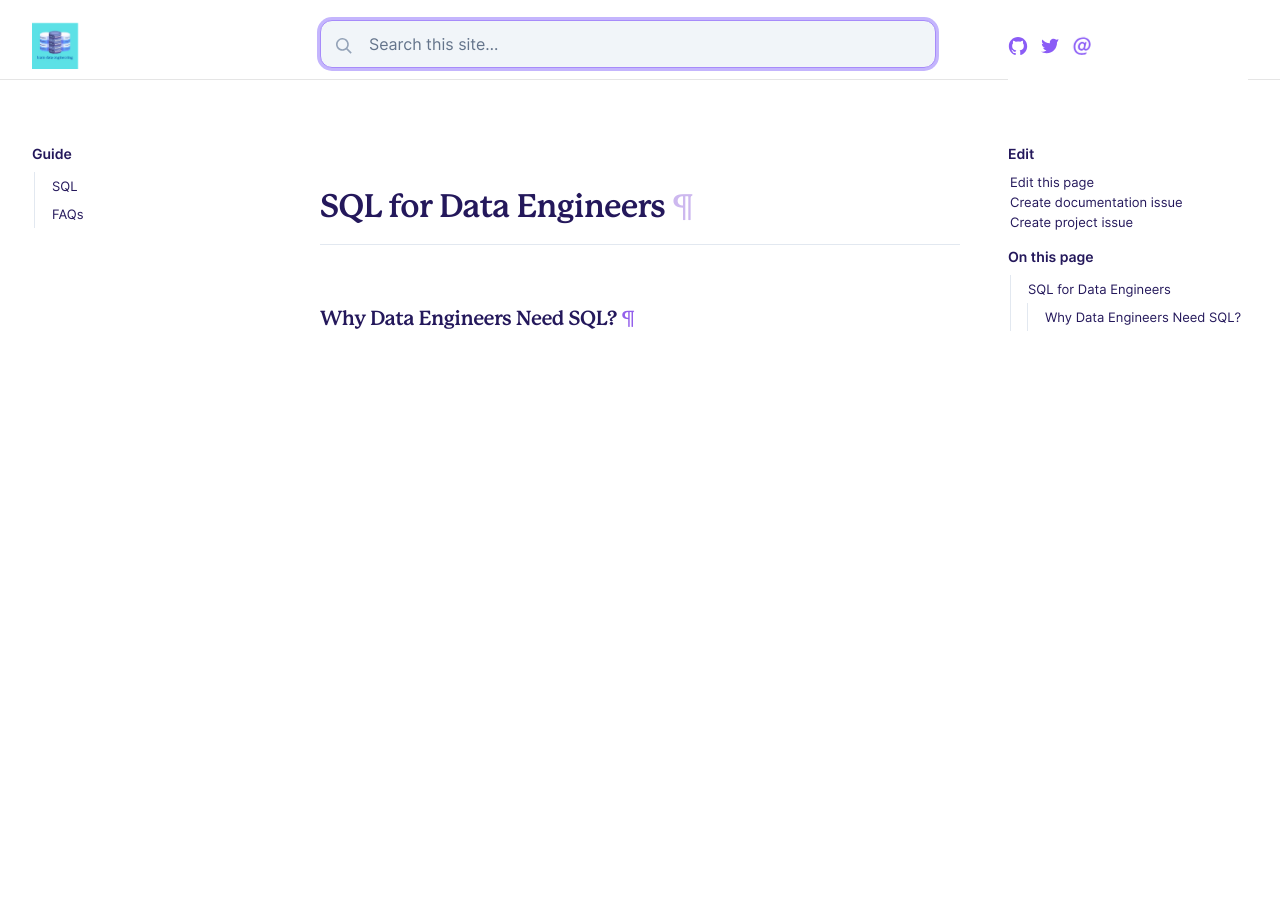
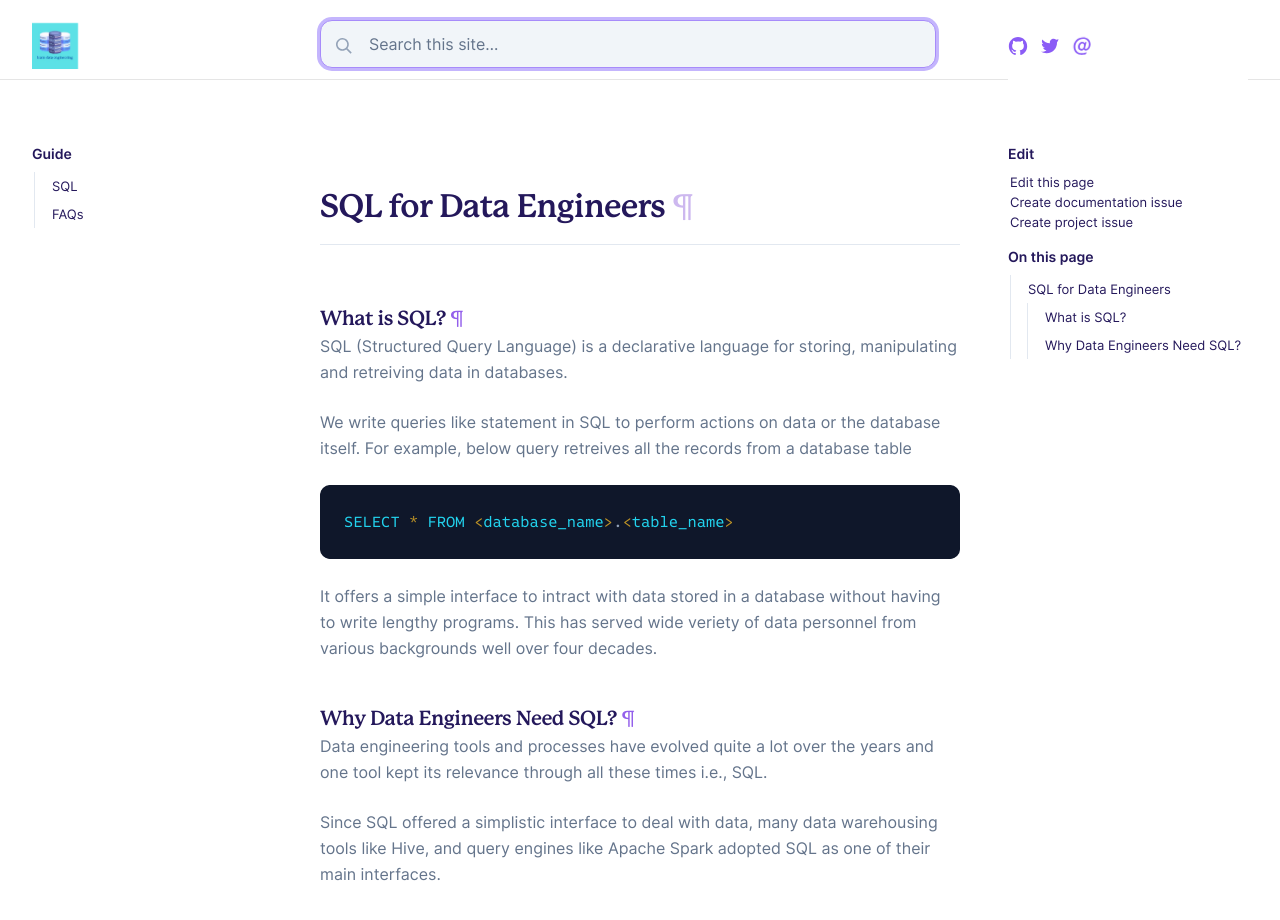
Before and after one commit to learndataengineering/learndataengineering.guide, a Jekyll site: the page built from _docs/sql.md, in a window 1280 px wide and 1055 px high. Shown: the top 920 px of the window. Built offline with Jekyll 4.4.1, drawn with Linux system fonts in a browser that asks for light colours.

````diff
--- /dev/null
+++ b/_docs/sql.md
@@ -0,0 +1,23 @@
+---
+layout: page
+title: SQL for Data Engineers
+permalink: /sql
+---
+
+### What is SQL?
+
+SQL (Structured Query Language) is a declarative language for storing, manipulating and retreiving data in databases.
+
+We write queries like statement in SQL to perform actions on data or the database itself. For example, below query retreives all the records from a database table
+
+```sql
+SELECT * FROM <database_name>.<table_name>
+```
+
+It offers a simple interface to intract with data stored in a database without having to write lengthy programs. This has served wide veriety of data personnel from various backgrounds well over four decades.
+
+### Why Data Engineers Need SQL?
+
+Data engineering tools and processes have evolved quite a lot over the years and one tool kept its relevance through all these times i.e., SQL.
+
+Since SQL offered a simplistic interface to deal with data, many data warehousing tools like Hive, and query engines like Apache Spark adopted SQL as one of their main interfaces.
````
Also changed, not shown: _docs/index.md (+1 -1 lines), _docs/sql-for-data-engineers.md (deleted, +0 -7 lines).
